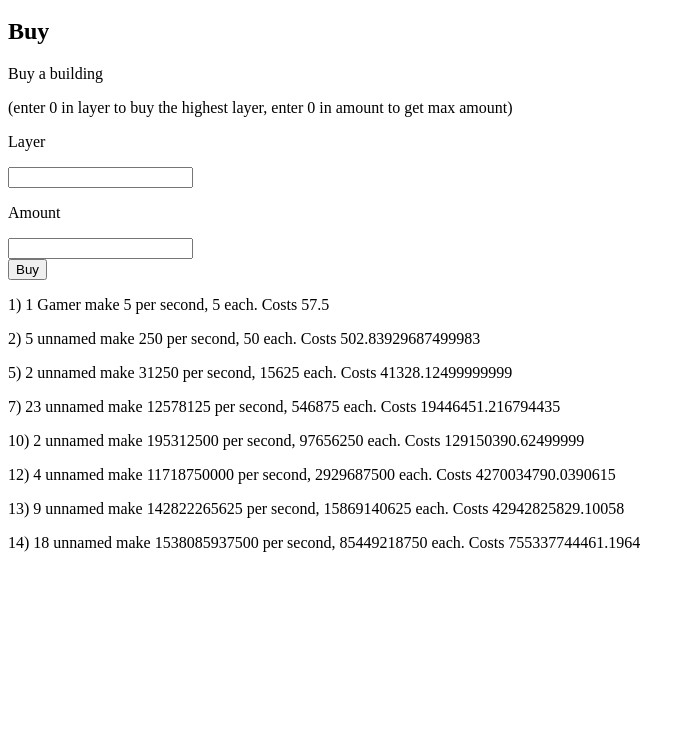
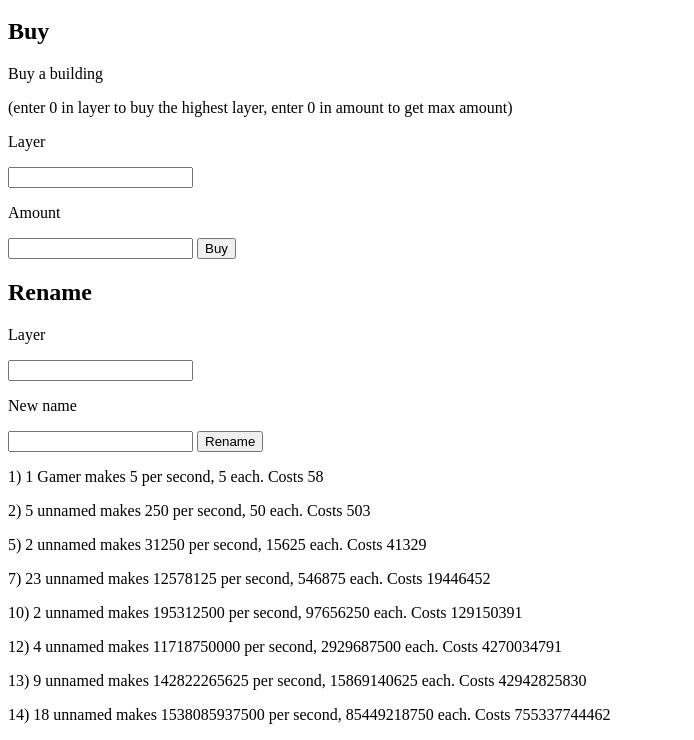
Before and after one commit to Gumbo64/flask, a Flask app: page /waferfactory in a window 1280 px wide. Shown: the part 619-1359 px from the top of the page, without its empty margins (0-694 px from the left). Before the commit the page ends 1171 px from the top, so only its background shows below. Run offline with Flask 2, Linux system fonts and the light colour scheme; a user stored in the database is signed in; data comes from the database, SQL or seed files in the repository; both versions use the stored data as it was after the commit.

Commit message:
Waferfactory Complete
epic

```diff
--- a/app.py
+++ b/app.py
@@ -8,6 +8,7 @@ from datetime import datetime
 import shelve
 import time
 import webbrowser
+import math
 
 import jinja2
 
@@ -64,7 +65,7 @@ class Buildings(db.Model):
 
     def price(self):
         price = (5**self.layer) * (1.15**self.amount) * 10
-        return price
+        return math.ceil(price)
 
 
     def indivproduce(self):
@@ -82,6 +83,8 @@ class LoginForm(FlaskForm):
 class generalform(FlaskForm):
     text = StringField('text')
     text2 = StringField('text2')
+    text3 = StringField('text3')
+    text4 = StringField('text4')
 
 def totalwafers():
     totalwafers = 0
@@ -94,67 +97,55 @@ def namelist():
     namelist = []
     userbuildings = Buildings.query.filter_by(username=current_user.username).all()
     for selectedlayer in userbuildings:
-        add = str(selectedlayer.layer) + ") " + str(selectedlayer.amount) + " " + selectedlayer.name + " make " + str(selectedlayer.indivproduce() * selectedlayer.amount) + " per second, " + str(selectedlayer.indivproduce()) + " each. Costs " + str(selectedlayer.price())
+        add = str(selectedlayer.layer) + ") " + str(selectedlayer.amount) + " " + selectedlayer.name + " makes " + str(selectedlayer.indivproduce() * selectedlayer.amount) + " per second, " + str(selectedlayer.indivproduce()) + " each. Costs " + str(selectedlayer.price())
         namelist.append(add)
     if namelist == []:
         namelist.append('No buildings yet')
     return namelist
 
 def buy(layer, amount):
-
     user = Wafertable.query.filter_by(username=current_user.username).first()
-    try:
-        row = Buildings.query.filter_by(username=current_user.username, layer = layer).first()
-        new = False
-    except:
-        new = True
-
     if layer == 0:
-        autoall(user)
+        autoall()
 
     else:
         if amount == 0:
-            autoamount(user, layer, new)
+            autoamount(layer)
         else:
-            normalbuy(user, layer, amount, new)
+            normalbuy(layer, amount)
 
-def autoall(user):
+def autoall():
+    user = Wafertable.query.filter_by(username=current_user.username).first()
+    layer = 0
     solved = True
-    max = 0
-    prevmax = 0
-    trynew = True
-    prevnew = True
-    while not solved:
-        try:
-            row = Buildings.query.filter_by(username=current_user.username, layer = max).first()
+    max = 1
+    prevmax = 1
+    price = 0
+    while int(user.wafers) > price * max:
+        row = Buildings.query.filter_by(username=current_user.username, layer = max).first()
+        if row is None:
+            price = (5**max)* 10
+        else:
             price = row.price()
-            trynew = True
-        except:
-            price = (5**max) * 10
-            trynew = False
-        if price < int(user.wafers):
-            prevmax = max
-            prevnew = trynew
-            max = max + 1
-        else:
-            layer = prevmax
-            new = prevnew
-            solved = False
+        prevmax = max
+        max = max + 1
+    layer = prevmax
     if layer == 0:
-        #give up
         pass
     else:
-        autoamount(user, layer, new)
+        autoamount(layer)
 
-def autoamount(user, layer, new):
-    if new == True:
+def autoamount(layer):
+    user = Wafertable.query.filter_by(username=current_user.username).first()
+    row = Buildings.query.filter_by(username=current_user.username, layer = layer).first()
+    if row is None:
         price = (5**layer)* 10
+        new = True
     else:
-        row = Buildings.query.filter_by(username=current_user.username, layer = layer).first()
         price = row.price()
-
+        new = False
     if int(user.wafers) < price:
-        autoall(user)
+        autoall()
     else:
         max = 1
         prevmax = 1
@@ -164,29 +155,32 @@ def autoamount(user, layer, new):
         amount = prevmax
         if amount == 0:
             #last resort
-            autoall(user)
+            autoall()
         else:
             #buy now
-            normalbuy(user, layer, amount, new)
+            normalbuy(layer, amount)
 
 
 
 
 
 
-def normalbuy(user, layer, amount, new):
-    if new == True:
+def normalbuy(layer, amount):
+    user = Wafertable.query.filter_by(username=current_user.username).first()
+    row = Buildings.query.filter_by(username=current_user.username, layer = layer).first()
+    if row is None:
         price = (5**layer)* 10
+        new = True
     else:
-        row = Buildings.query.filter_by(username=current_user.username, layer = layer).first()
         price = row.price()
+        new = False
 
     if int(user.wafers) < price * amount:
         #can't afford normal
-        autoamount(user, layer, new)
+        autoamount(user, layer)
     else:
         #can afford normal
-        user.wafers = str(int(user.wafers) - price * amount)
+        user.wafers = str(math.ceil(int(user.wafers) - price * amount))
         if new == True:
             new = Buildings(username = current_user.username, layer = layer, amount = amount)
             db.session.add(new)
@@ -195,6 +189,13 @@ def normalbuy(user, layer, amount, new):
         db.session.commit()
 
 
+def rename(renamelayer, newname):
+    row = Buildings.query.filter_by(username=current_user.username, layer = renamelayer).first()
+    if row is None:
+        pass
+    else:
+        row.name = newname
+        db.session.commit()
 
 
 
@@ -292,7 +293,7 @@ def chatroom():
 @app.route('/_waferrequest', methods = ['GET'])
 def request():
     user = Wafertable.query.filter_by(username=current_user.username).first()
-    user.wafers = str(int(user.wafers) + totalwafers() + 1)
+    user.wafers = str(math.ceil(int(user.wafers) + totalwafers() + 1))
     db.session.commit()
     return jsonify(Wafers=user.wafers)
 
@@ -310,6 +311,12 @@ def waferfactory():
             buy(layer, amount)
         except ValueError:
             pass
+        try:
+            renamelayer = int(form.text3.data)
+            newname = form.text4.data
+            rename(renamelayer, newname)
+        except ValueError:
+            pass
     user = Wafertable.query.filter_by(username=current_user.username).first()
     return render_template("waferfactory.html", form=form, username=user.username, multiplier=user.multiplier, buildingnames = namelist(), persecond = totalwafers() + 1)
 
--- a/templates/waferfactory.html
+++ b/templates/waferfactory.html
@@ -60,8 +60,14 @@ document.getElementById("Wafers").innerHTML;
   {{ form.text }}
   <p>Amount</p>
   {{ form.text2 }}
+  <input type="submit" value="Buy">
   <br>
-  <input type="submit" value="Buy">
+  <h2>Rename</h2>
+  <p>Layer</p>
+  {{ form.text3 }}
+  <p>New name</p>
+  {{ form.text4 }}
+  <input type="submit" value="Rename">
 {% for x in buildingnames %}
   <p>{{ buildingnames[loop.index0] }}</p>
 {% endfor %}
```
Also changed, not shown: db.sqlite3.
